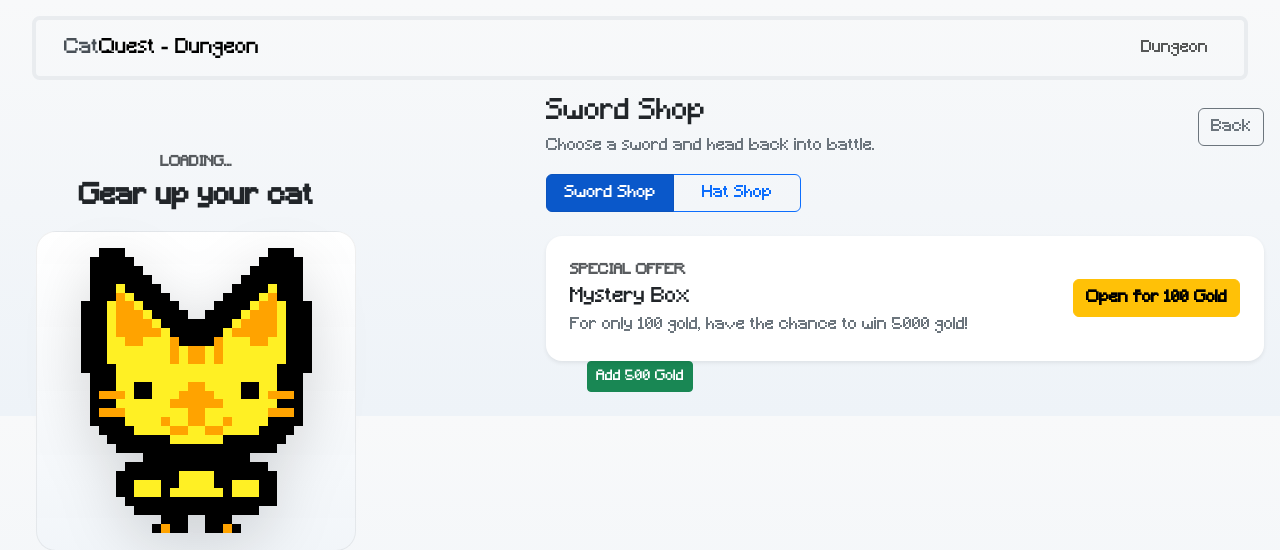
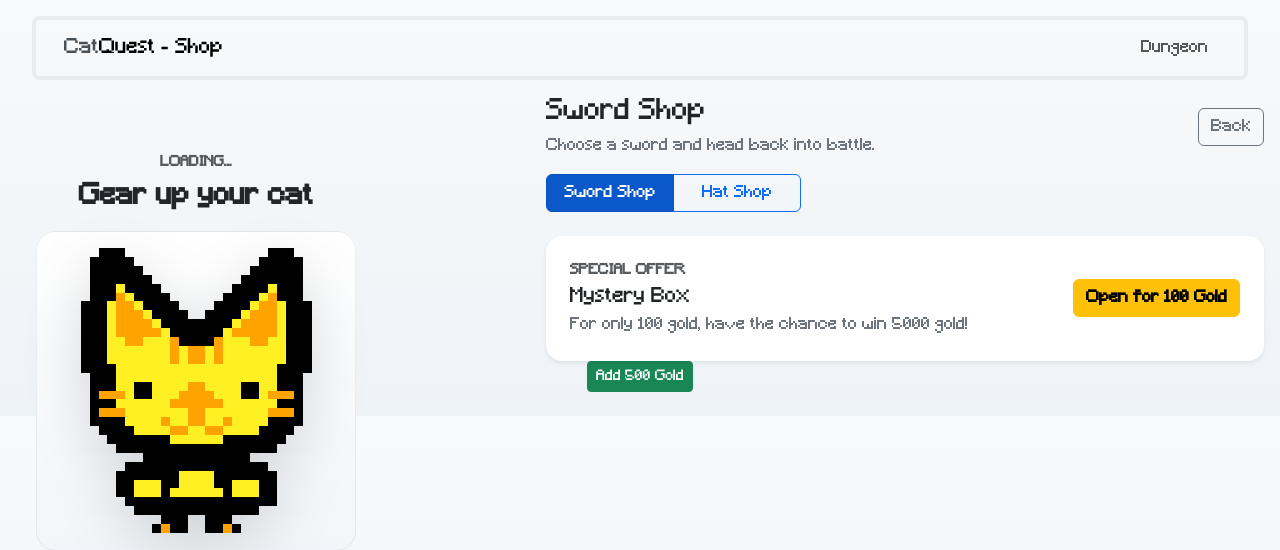
Before and after one commit to robertmoa/catquest, a Flask app: page /shop in a window 1280 px wide. Shown: the top 550 px of the page. Run offline with Flask 3, Linux system fonts and the light colour scheme; some libraries are stand-ins or nearby versions.

Commit message:
saved before pulling another branch

```diff
--- a/templates/shop.html
+++ b/templates/shop.html
@@ -15,7 +15,7 @@
                     <nav class="navbar navbar-expand navbar-light bg-grey border border-4 border-light-subtle rounded-3">
                         <div class="container-fluid">
                             <a class="navbar-brand px-3 h1 mb-0" href="{{ url_for('main.home') }}">
-                                <span class="text-light-emphasis">Cat</span>Quest - Dungeon </a>
+                                <span class="text-light-emphasis">Cat</span>Quest - Shop </a>
                             <ul class="navbar-nav ms-auto px-3">
                                 <li class="nav-item">
                                     <a class="nav-link" href="{{ url_for('main.dungeon') }}">Dungeon</a>
```
